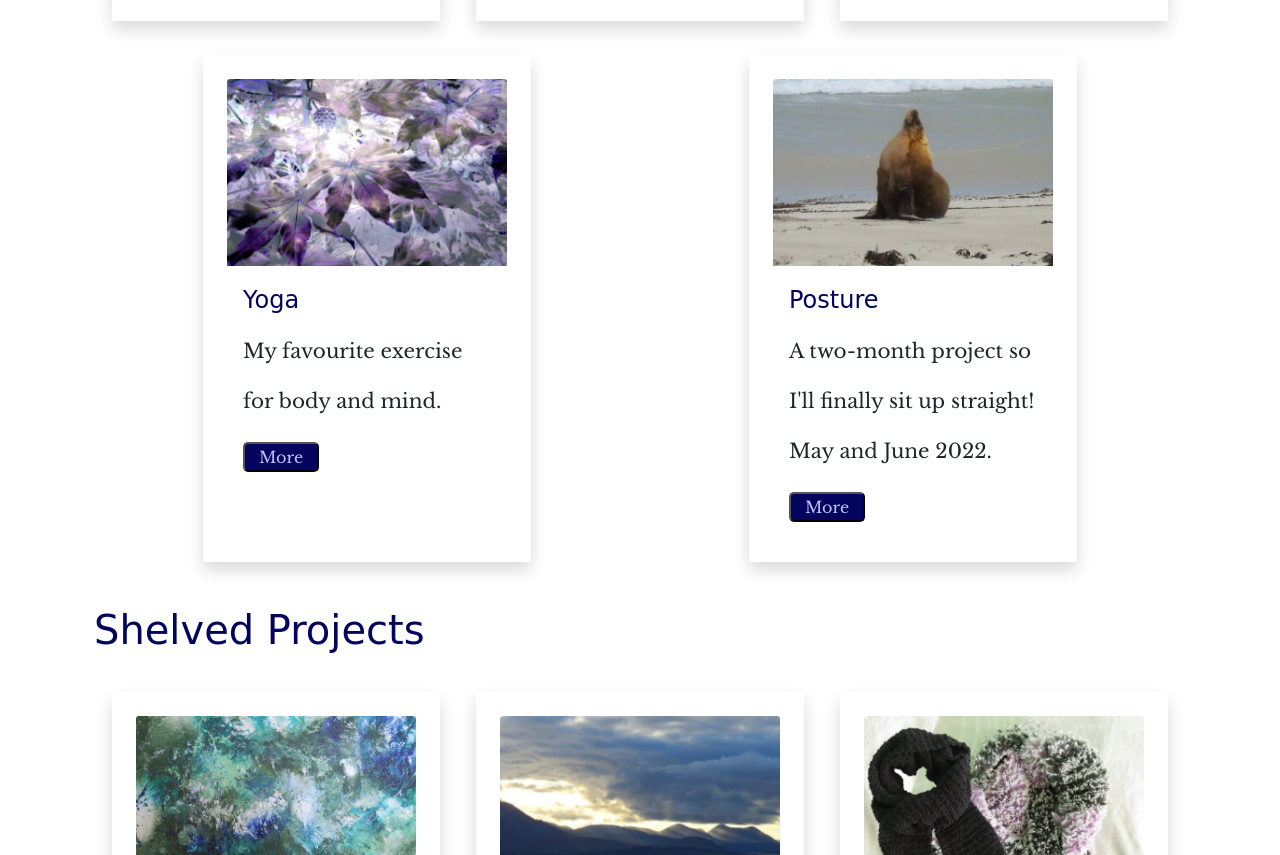
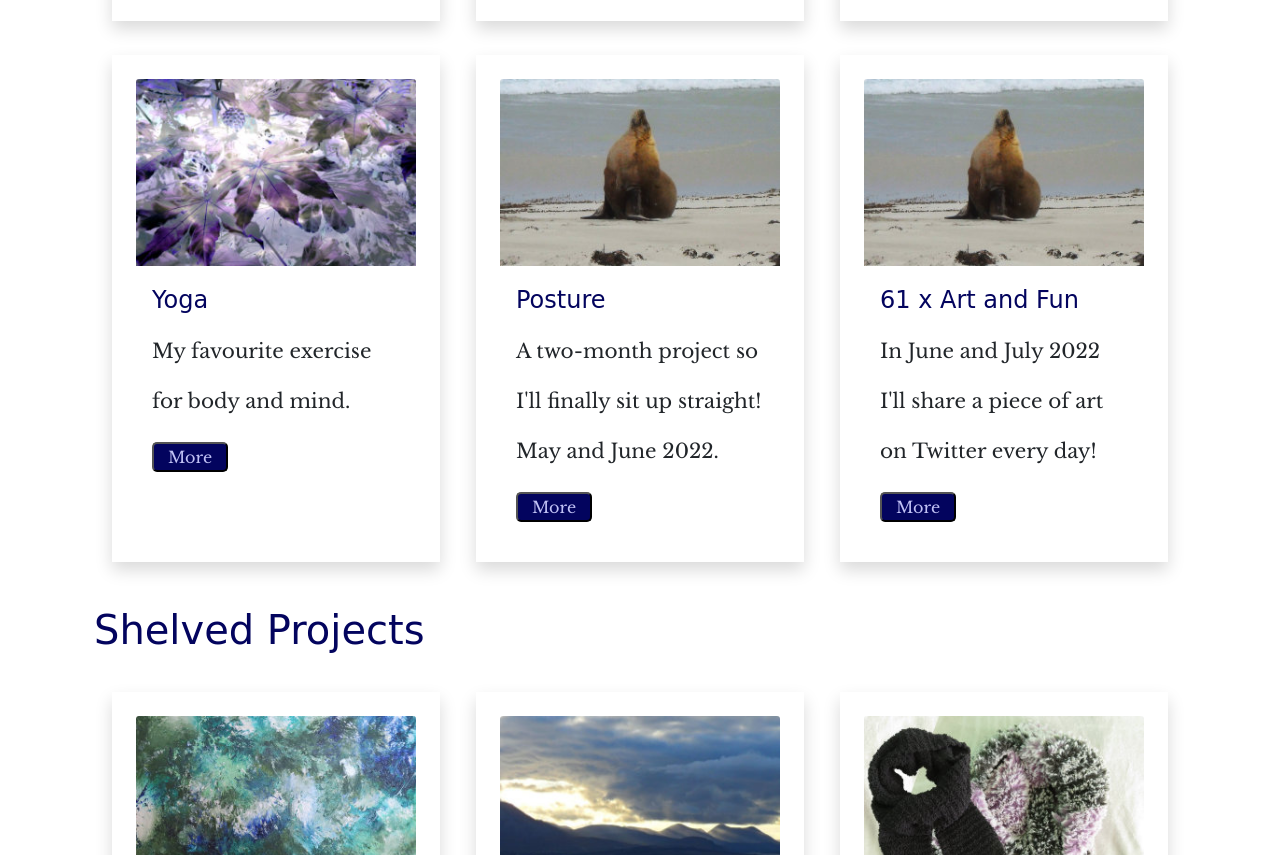
Before and after one commit to Miriam-C-B/miriambross.v3, a website: page pages/projects-index.html in a window 1280 px wide. Shown: the part 1641-2496 px from the top of the page. Drawn offline with nearby package versions, Linux system fonts and the light colour scheme; a web font is replaced by a local one.

Commit message:
Added a card for 61x art and fun project to the projects page

```diff
--- a/pages/projects-index.html
+++ b/pages/projects-index.html
@@ -216,6 +216,20 @@
         </div>
       </div>
 
+      <!--Art and Fun June July 2022-->
+      <div class="individual-cards shadow p-4 mb-4 bg-white">
+        <div class="card border border-0" style="width:280px">
+          <img class="card-img-top" src="../img/posture-tn.jpg" alt="purple and grey leaves">
+          <div class="card-body">
+            <h4 class="card-title"><a href="posture-index.html" target="_blank">61 x Art and Fun</a></h4>
+            <p class="card-text">
+              In June and July 2022 I'll share a piece of art on Twitter every day!
+            </p>
+            <button class="card-button"><a href="posture-index.html" target="_blank">More</a></button>
+          </div>
+        </div>
+      </div>
+
       <!--making mugs-->
 
       <!--learning Portuguese-->
```
